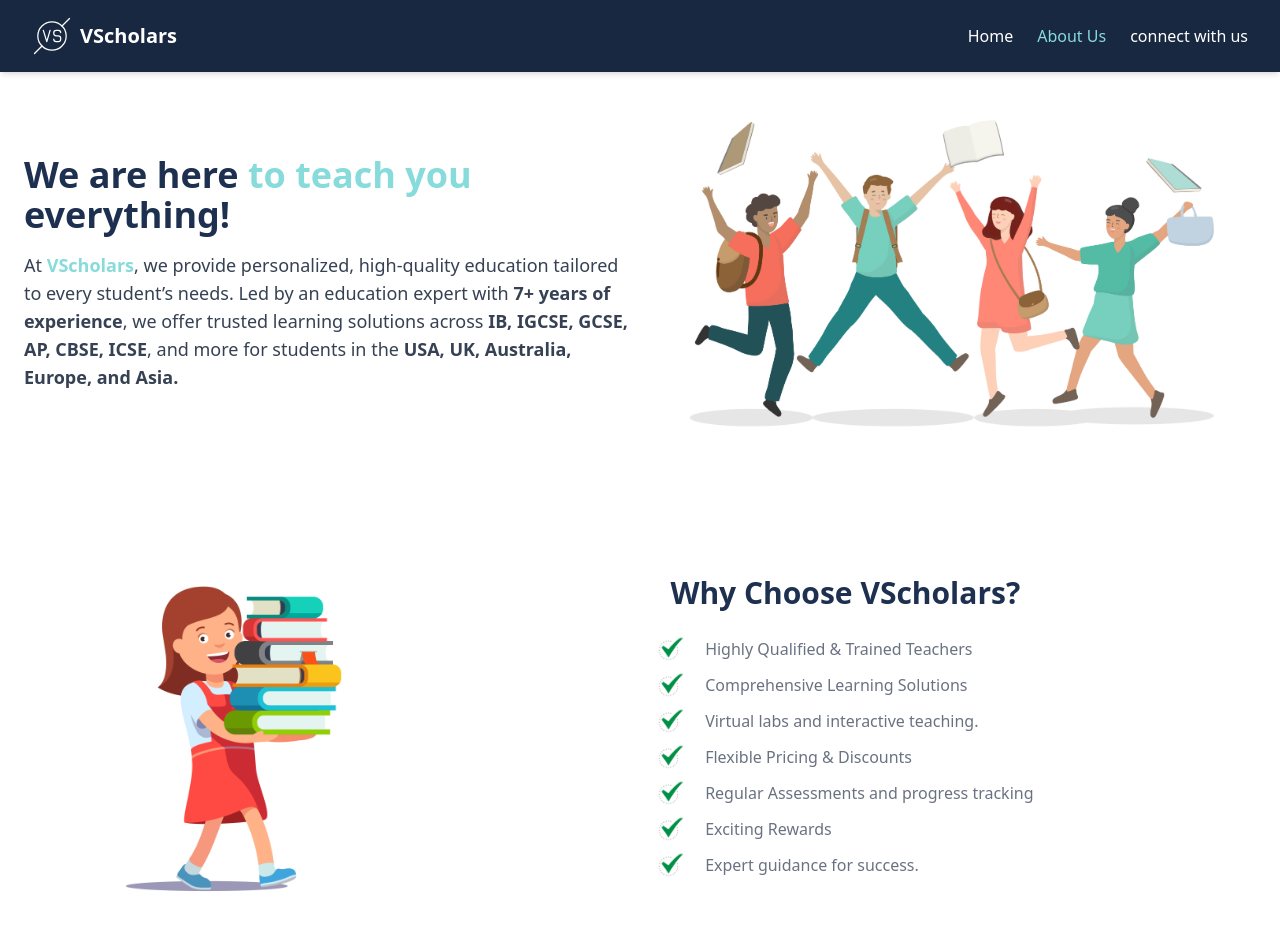
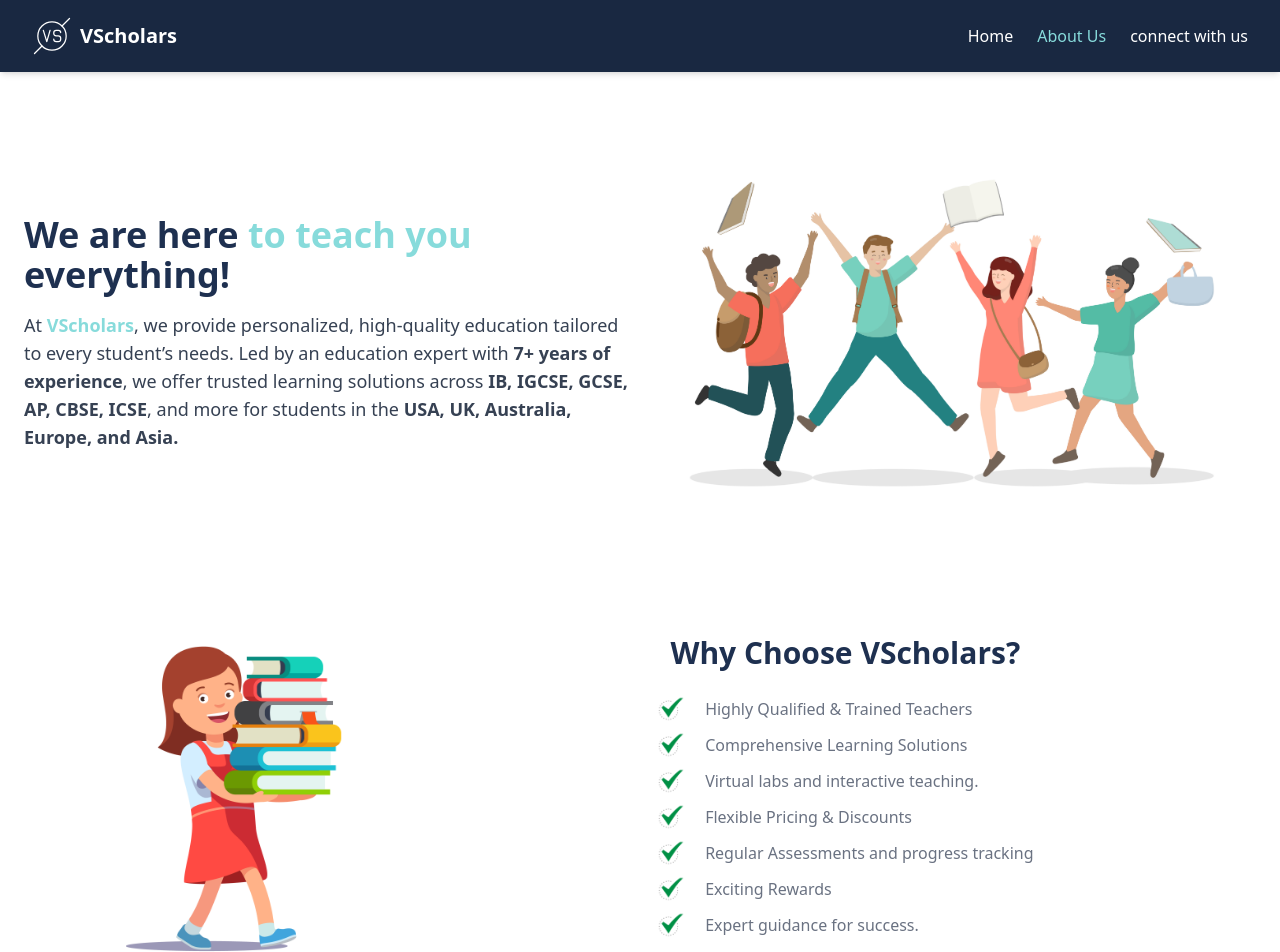
Before and after one commit to Prerit7906/VScholar-frontend, a React (Vite) app: page /about in a window 1280 px wide. Shown: the top 952 px of the page. Built offline with nearby package versions, Linux system fonts and the light colour scheme.

Commit message:
Added 404 page

```diff
--- a/src/App.jsx
+++ b/src/App.jsx
@@ -5,6 +5,7 @@
 import Home from './pages/Home'
 import AboutUs from './pages/AboutUs'
 import ContactUs from './pages/ContactUs'
+import NotFound from './pages/NotFound'
 // import Career from './pages/Career'
 import Footer from './components/Footer'
 import Form from './components/Form'
@@ -21,6 +22,7 @@
           <Route path="/contact" element={<ContactUs />} />
           {/* <Route path="/career" element={<Career />} /> */}
           <Route path="/form" element={<Form />} />
+          <Route path="*" element={<NotFound />} />
         </Routes>
       </div>
       <Footer />
--- a/src/pages/AboutUs.jsx
+++ b/src/pages/AboutUs.jsx
@@ -9,7 +9,7 @@
     <div className="max-w-7xl mx-auto mt-10 px-4 sm:px-6 py-12">
 
       {/* Intro Section */}
-      <div className="flex flex-col md:flex-row items-center">
+      <div className="flex flex-col md:flex-row items-center my-15">
         {/* Left - Content Section */}
         <div className="md:w-1/2 text-center md:text-left">
           {/* Animated Heading */}
@@ -36,7 +36,7 @@
       </div>
 
       {/* Why Choose VScholars Section */}
-      <div className="mt-16 flex flex-col md:flex-row items-center">
+      <div className="mt-16 flex flex-col md:flex-row items-center my-15">
         {/* Left - Content Section */}
         <div className="md:w-1/3 flex justify-center mt-6 md:mt-0">
           <img src={chooseImage} alt="Why Choose Us" className="h-auto w-full max-w-[300px] sm:max-w-[400px] md:max-w-full" />
--- /dev/null
+++ b/src/pages/NotFound.jsx
@@ -0,0 +1,19 @@
+import { Link } from 'react-router-dom'
+
+const NotFound = () => {
+  return (
+    <div className="flex flex-col items-center justify-center min-h-screen bg-gray-100 text-center">
+      <h1 className="text-6xl font-bold text-gray-800 mb-4">404</h1>
+      <h2 className="text-2xl font-semibold text-gray-600 mb-2">Page Not Found</h2>
+      <p className="text-gray-500 mb-6">Oops! The page you are looking for does not exist.</p>
+      <Link
+        to="/home"
+        className="px-6 py-2 bg-[rgb(25,40,65)] text-white rounded-lg shadow-md hover:bg-[rgb(135,219,219)] hover:text-black transition duration-300"
+      >
+        Go Back to Home
+      </Link>
+    </div>
+  )
+}
+
+export default NotFound
```
